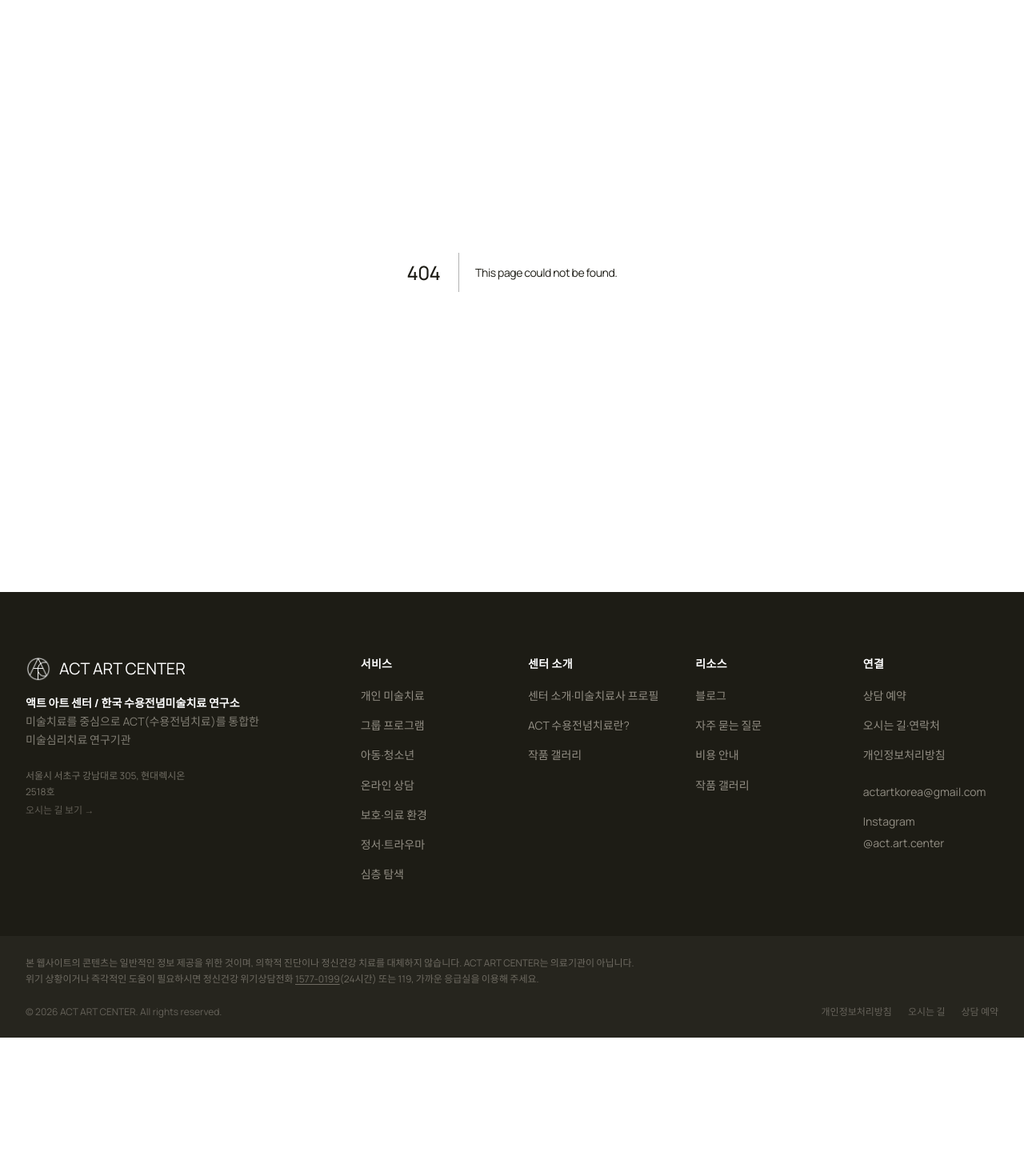
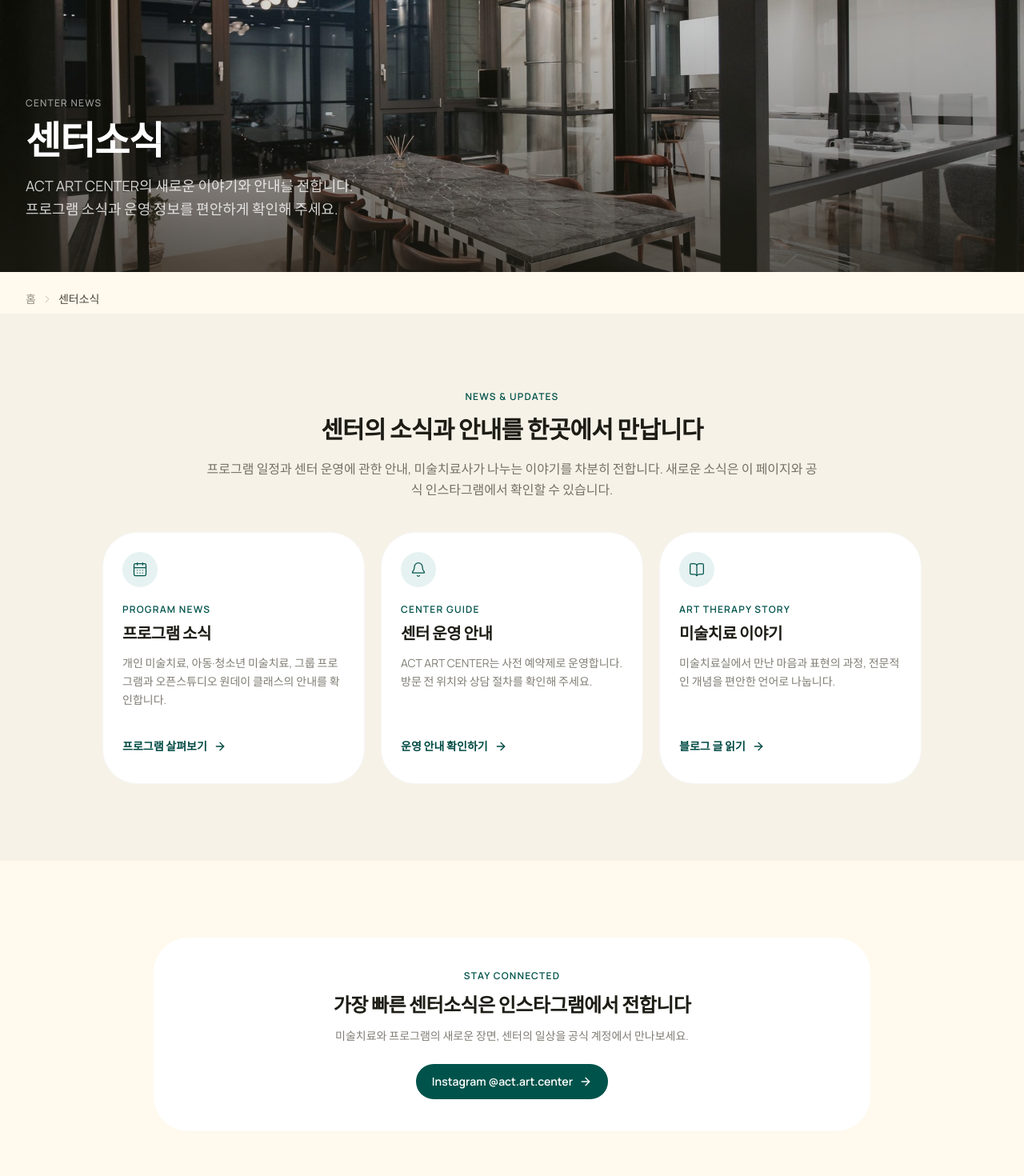
Before and after one commit to act-art-center/actartcenter.com, a Next.js app: page /news in a window 1280 px wide. Before the commit this address had no page. Shown: the part 140-1610 px from the top of the page at 80% size. Before the commit the page ends 1437 px from the top, so only its background shows below. Built offline with nearby package versions, Linux system fonts and the light colour scheme.

Commit message:
Add center news page and navigation

```diff
--- /dev/null
+++ b/src/app/news/page.tsx
@@ -0,0 +1,192 @@
+import type { Metadata } from "next";
+import Link from "next/link";
+import { ArrowRight, Bell, BookOpen, CalendarDays } from "lucide-react";
+import { Breadcrumbs } from "@/components/shared/Breadcrumbs";
+import { Container } from "@/components/shared/Container";
+import { JsonLd } from "@/components/shared/JsonLd";
+import { PageHero } from "@/components/shared/PageHero";
+import { SectionWrapper } from "@/components/shared/SectionWrapper";
+import { CONTACT, SITE_NAME, SITE_URL } from "@/lib/constants";
+
+export const metadata: Metadata = {
+  title: "센터소식 — ACT ART CENTER",
+  description:
+    "ACT ART CENTER의 프로그램 소식, 운영 안내, 미술치료 이야기를 한곳에서 확인합니다.",
+  keywords: [
+    "ACT ART CENTER 센터소식",
+    "미술치료 센터 소식",
+    "강남 미술치료 프로그램",
+    "ACT ART CENTER 운영 안내",
+  ],
+  alternates: { canonical: `${SITE_URL}/news` },
+  openGraph: {
+    type: "website",
+    title: "센터소식 — ACT ART CENTER",
+    description: "프로그램 소식과 운영 안내, 미술치료 이야기를 전합니다.",
+    url: `${SITE_URL}/news`,
+    images: [
+      {
+        url: "/images/office-hero.jpg",
+        width: 1200,
+        height: 630,
+        alt: "ACT ART CENTER 센터소식",
+      },
+    ],
+  },
+  twitter: {
+    card: "summary_large_image",
+    title: "센터소식 — ACT ART CENTER",
+    description: "프로그램 소식과 운영 안내, 미술치료 이야기를 전합니다.",
+    images: ["/images/office-hero.jpg"],
+  },
+};
+
+const newsSchema = {
+  "@context": "https://schema.org",
+  "@type": "CollectionPage",
+  name: "센터소식",
+  description: "ACT ART CENTER의 프로그램 소식, 운영 안내, 미술치료 이야기",
+  url: `${SITE_URL}/news`,
+  isPartOf: {
+    "@type": "WebSite",
+    name: SITE_NAME,
+    url: SITE_URL,
+  },
+};
+
+const newsLinks = [
+  {
+    icon: CalendarDays,
+    eyebrow: "Program News",
+    title: "프로그램 소식",
+    description:
+      "개인 미술치료, 아동·청소년 미술치료, 그룹 프로그램과 오픈스튜디오 원데이 클래스의 안내를 확인합니다.",
+    href: "/services",
+    cta: "프로그램 살펴보기",
+  },
+  {
+    icon: Bell,
+    eyebrow: "Center Guide",
+    title: "센터 운영 안내",
+    description:
+      "ACT ART CENTER는 사전 예약제로 운영합니다. 방문 전 위치와 상담 절차를 확인해 주세요.",
+    href: "/contact",
+    cta: "운영 안내 확인하기",
+  },
+  {
+    icon: BookOpen,
+    eyebrow: "Art Therapy Story",
+    title: "미술치료 이야기",
+    description:
+      "미술치료실에서 만난 마음과 표현의 과정, 전문적인 개념을 편안한 언어로 나눕니다.",
+    href: "/blog",
+    cta: "블로그 글 읽기",
+  },
+] as const;
+
+export default function NewsPage() {
+  return (
+    <>
+      <JsonLd data={newsSchema} />
+
+      <PageHero
+        title="센터소식"
+        subtitle={
+          <>
+            ACT ART CENTER의 새로운 이야기와 안내를 전합니다.
+            <br />
+            프로그램 소식과 운영 정보를 편안하게 확인해 주세요.
+          </>
+        }
+        label="Center News"
+        imageSrc="/images/office-hero.jpg"
+        imageAlt="따뜻한 자연광이 비치는 ACT ART CENTER 내부"
+      />
+
+      <div className="bg-paper pt-6 pb-2">
+        <Container>
+          <Breadcrumbs
+            items={[
+              { name: "홈", href: "/" },
+              { name: "센터소식", href: "/news" },
+            ]}
+            emitJsonLd={false}
+          />
+        </Container>
+      </div>
+
+      <SectionWrapper bg="cream" className="overflow-hidden">
+        <Container>
+          <div className="mx-auto max-w-3xl text-center">
+            <p className="text-primary-500 text-xs font-semibold tracking-widest uppercase">
+              News &amp; Updates
+            </p>
+            <h2 className="mt-3 text-night text-2xl lg:text-3xl font-bold tracking-tight leading-snug">
+              센터의 소식과 안내를 한곳에서 만납니다
+            </h2>
+            <p className="mt-4 text-charcoal/75 leading-relaxed">
+              프로그램 일정과 센터 운영에 관한 안내, 미술치료사가 나누는 이야기를
+              차분히 전합니다. 새로운 소식은 이 페이지와 공식 인스타그램에서 확인할 수 있습니다.
+            </p>
+          </div>
+
+          <div className="mx-auto mt-10 grid max-w-5xl grid-cols-1 gap-5 md:grid-cols-3">
+            {newsLinks.map((item) => {
+              const Icon = item.icon;
+              return (
+                <article
+                  key={item.title}
+                  className="flex h-full flex-col rounded-2xl bg-white p-6"
+                  style={{ border: "1px solid rgba(196, 191, 183, 0.15)" }}
+                >
+                  <div className="flex h-11 w-11 items-center justify-center rounded-xl bg-primary-50">
+                    <Icon className="h-5 w-5 text-primary-500" strokeWidth={1.5} />
+                  </div>
+                  <p className="mt-5 text-xs font-semibold tracking-widest text-primary-500 uppercase">
+                    {item.eyebrow}
+                  </p>
+                  <h3 className="mt-2 text-xl font-bold tracking-tight text-night">{item.title}</h3>
+                  <p className="mt-3 flex-1 text-sm leading-relaxed text-charcoal/70">
+                    {item.description}
+                  </p>
+                  <Link
+                    href={item.href}
+                    className="mt-6 inline-flex min-h-11 items-center gap-2 self-start text-sm font-semibold text-primary-600 transition-colors hover:text-primary-700 focus-visible:outline-none focus-visible:ring-2 focus-visible:ring-primary-500 focus-visible:ring-offset-2"
+                  >
+                    {item.cta}
+                    <ArrowRight className="h-4 w-4" aria-hidden="true" />
+                  </Link>
+                </article>
+              );
+            })}
+          </div>
+        </Container>
+      </SectionWrapper>
+
+      <SectionWrapper bg="paper">
+        <Container>
+          <div className="mx-auto max-w-4xl rounded-2xl bg-white px-6 py-8 text-center lg:px-10 lg:py-10">
+            <p className="text-xs font-semibold tracking-widest text-primary-500 uppercase">
+              Stay Connected
+            </p>
+            <h2 className="mt-3 text-2xl font-bold tracking-tight text-night">
+              가장 빠른 센터소식은 인스타그램에서 전합니다
+            </h2>
+            <p className="mx-auto mt-3 max-w-2xl text-sm leading-relaxed text-charcoal/70">
+              미술치료와 프로그램의 새로운 장면, 센터의 일상을 공식 계정에서 만나보세요.
+            </p>
+            <a
+              href={`https://instagram.com/${CONTACT.instagram.replace("@", "")}`}
+              target="_blank"
+              rel="noopener noreferrer"
+              className="mt-6 inline-flex min-h-11 items-center gap-2 rounded-lg bg-primary-500 px-5 py-3 text-sm font-semibold text-white transition-colors hover:bg-primary-600 focus-visible:outline-none focus-visible:ring-2 focus-visible:ring-primary-500 focus-visible:ring-offset-2"
+            >
+              Instagram {CONTACT.instagram}
+              <ArrowRight className="h-4 w-4" aria-hidden="true" />
+            </a>
+          </div>
+        </Container>
+      </SectionWrapper>
+    </>
+  );
+}
--- a/src/app/sitemap.ts
+++ b/src/app/sitemap.ts
@@ -21,6 +21,7 @@ const PAGE_LAST_MODIFIED: Record<string, string> = {
   "/pricing": "2026-04-19",
   "/faq": "2026-04-19",
   "/blog": "2026-04-19",
+  "/news": "2026-07-22",
   "/booking": "2026-04-15",
   "/contact": "2026-04-19",
   "/gallery": "2026-04-15",
@@ -85,6 +86,7 @@ export default function sitemap(): MetadataRoute.Sitemap {
     // Blog hub + leaves
     entry("/blog", 0.8, "daily"),
     ...blogEntries,
+    entry("/news", 0.7, "weekly"),
     // Booking / contact / misc
     entry("/booking", 0.7, "monthly"),
     entry("/contact", 0.6, "monthly"),
--- a/src/lib/constants.ts
+++ b/src/lib/constants.ts
@@ -33,6 +33,7 @@ export const NAV_ITEMS = [
   { label: "블로그", href: "/blog" },
   { label: "FAQ", href: "/faq" },
   { label: "ACT 미술치료란?", href: "/act-approach" },
+  { label: "센터소식", href: "/news" },
   { label: "오시는 길", href: "/contact" },
 ] as const;
 
```
